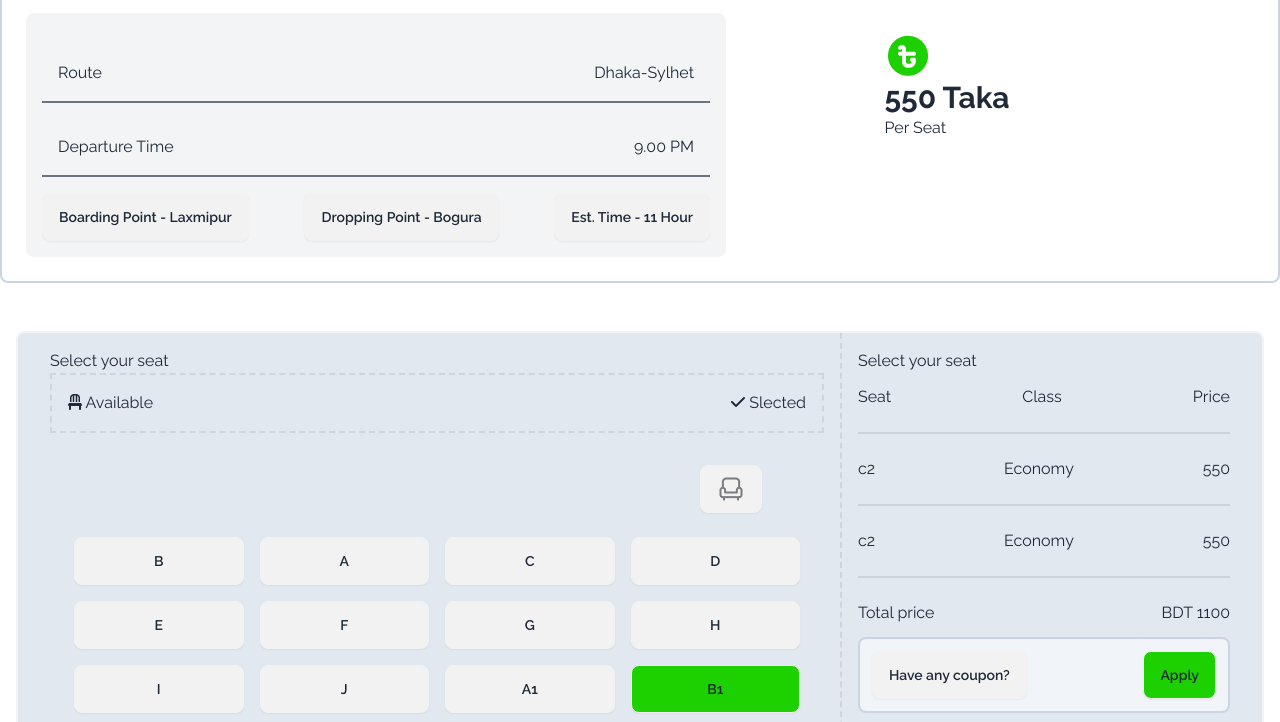
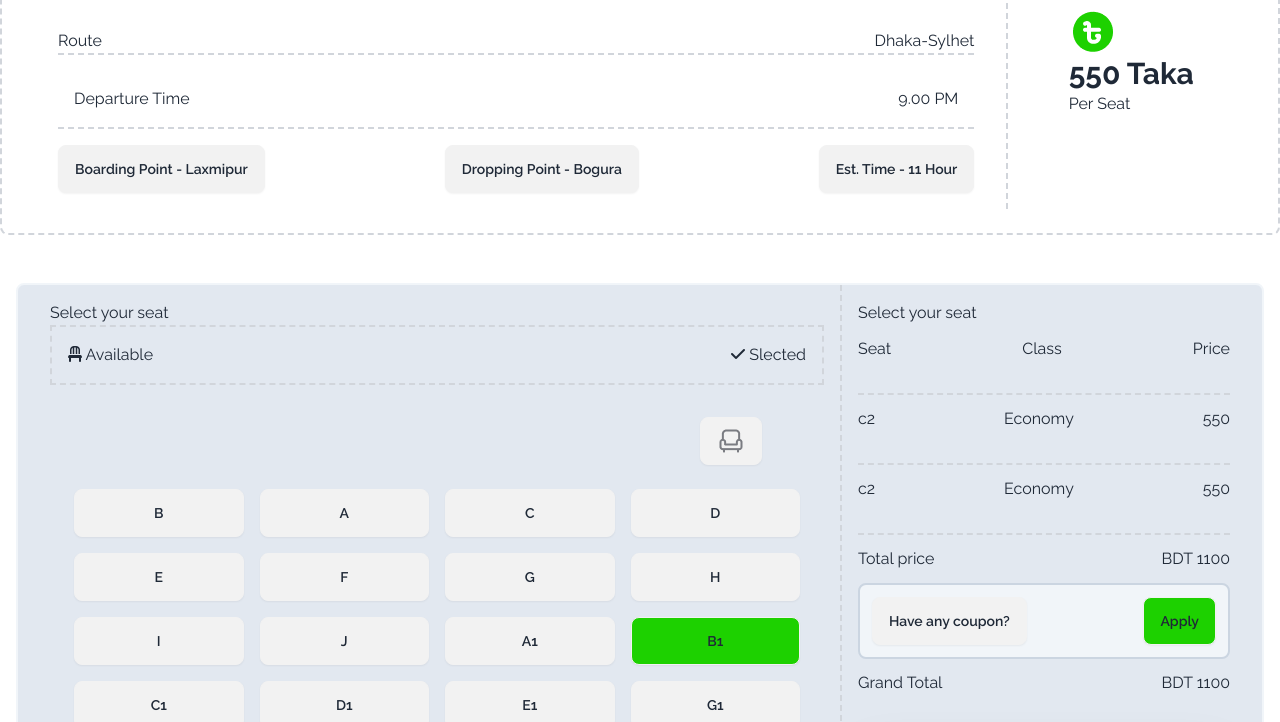
Before and after one commit to Abdur-Rahman-Palash/smart-ticket, a plain HTML site: page index.html in a window 1280 px wide. Shown: the part 1225-1947 px from the top of the page. Drawn offline with nearby package versions, Linux system fonts and the light colour scheme.

Commit message:
some elements added

```diff
--- a/index.html
+++ b/index.html
@@ -149,9 +149,9 @@
                 <h1 class="text-3xl font-extrabold">P.H Paribahan</h1>
                 <p>Yes, you can run unit tests and view the results directly within the app. <br> The integrated testing features allow for a streamlined .</p>
             </div>
-            <div class="grid grid-cols-1 lg:grid-cols-2  mt-10 border-slate-300 border-2 divide-solid bg-[#FFFFFF] px-6 py-6 rounded-lg">
-                <div>
-                    <div class="flex justify-between items-center mb-4 ">
+            <div class="grid grid-cols-1 lg:grid-cols-5  mt-10 border-2 border-gray-300 border-dashed p-4 bg-[#FFFFFF] px-6 py-6 rounded-lg">
+                <div class="col-span-4 border-r-2 border-r-gray-300 border-dashed p-4">
+                    <div class="flex justify-between  mb-4 ">
                         <div class="flex justify-between items-center mb-8">
                             <div>
                                 <img src="./images/bus-logo.png" alt="">
@@ -165,16 +165,16 @@
                             <button class="btn bg-[#1DD100]"><i class="fa-solid fa-chair"></i> 40 seats left</button>
                         </div>
                     </div>
-                    <div class="border-1 bg-gray-100 border-solid px-4 py-4 w-[700px] rounded-lg">
-                        <div class="flex  justify-between items-center gap-8 border-b-2 border-b-dashed border-b-gray-500 p-4 mt-4">
+                    <div class= px-4 py-4 w-[700px] rounded-lg">
+                        <div class="flex  justify-between items-center gap-8 border-b-2 border-b-gray-300 border-dashed p-4mt-4">
                             <h4>Route</h4>
                             <h4>Dhaka-Sylhet</h4>
                         </div>
-                        <div class="flex justify-between items-center gap-8 border-b-2 border-b-dotted border-b-gray-500 p-4 mt-4">
+                        <div class="flex justify-between items-center gap-8 border-b-2 border-b-gray-300 border-dashed p-4 mt-4">
                             <h4>Departure Time</h4>
                             <h4>9.00 PM</h4>
                         </div>
-                        <div class="flex gap-10  justify-between items-center mt-4">
+                        <div class="flex flex-col lg:flex-row gap-10  justify-between items-center mt-4">
                             <button class="btn">Boarding Point - Laxmipur</button>
                             <button class="btn">Dropping Point - Bogura</button>
                             <button class="btn">Est. Time - 11 Hour</button>
@@ -190,7 +190,7 @@
                 </div>
             </div>
         </section>
-        <section class="grid grid-cols-3 mx-4 mt-12 px-4 border-slate-100 border-solid border-2 rounded-lg bg-slate-200">
+        <section class="grid grid-cols-1 lg:grid-cols-3 mx-4 mt-12 px-4 border-slate-100 border-solid border-2 rounded-lg bg-slate-200">
 <div class="col-span-2 px-4 py-4 border-r-2 border-r-gray-300 border-dashed p-4">
 <h3>Select your seat</h3>
 <div class="flex justify-between px-4 border-2 border-gray-300 border-dashed p-4">
@@ -257,19 +257,19 @@
             <p>Class</p>
             <p>Price</p>
         </div>
-        <div class="divider"></div>
+        <div class="border-b-2 border-b-gray-300 border-dashed p-4"></div>
         <div class="flex justify-between mt-3">
             <p>c2</p>
             <p>Economy</p>
             <p>550</p>
         </div>
-        <div class="divider"></div>
+        <div class="border-b-2 border-b-gray-300 border-dashed p-4"></div>
         <div class="flex justify-between mt-3">
             <p>c2</p>
             <p>Economy</p>
             <p>550</p>
         </div>
-        <div class="divider"></div>
+        <div class="border-b-2 border-b-gray-300 border-dashed p-4"></div>
         <div class="flex justify-between mt-3">
             <p>Total price</p>
             <p>BDT 1100</p>
@@ -339,7 +339,7 @@
             <img class="mt-4" src="./images/playstore.png" alt="">
         </div>
     </div>
-    <hr class="mt-8">
+    <div class="mt-8 border-b-2 border-b-gray-100 border-dashed p-4"></div>
     <div class="mt-8 flex flex-col lg:flex-row justify-between items-center px-10 py-5">
         <div>
             <p>@all rights reserved, P-Ticket services limited.2024</p>
```
